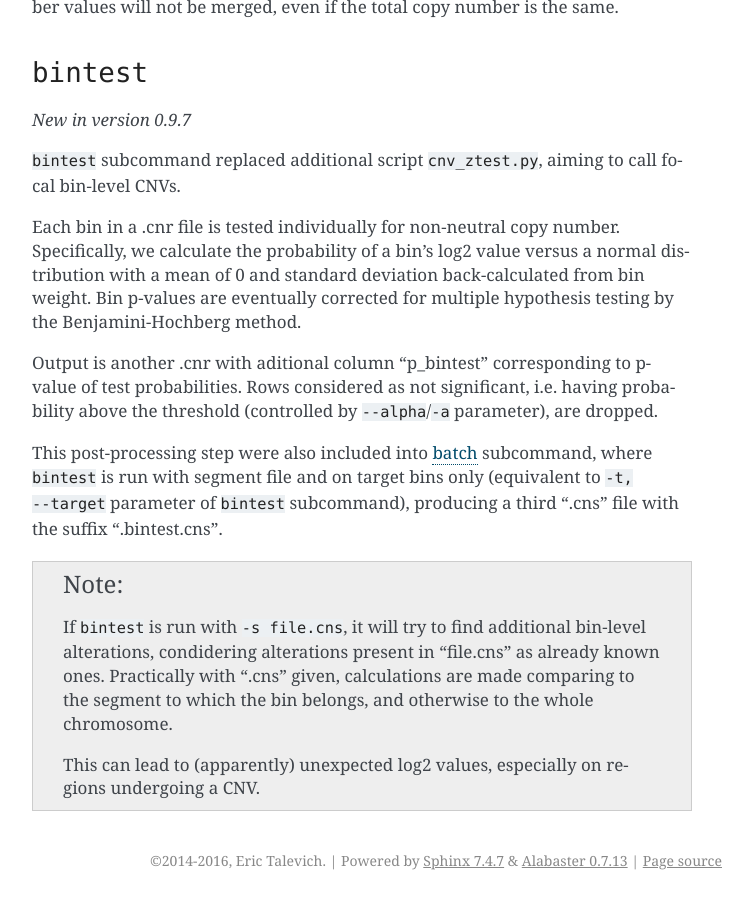
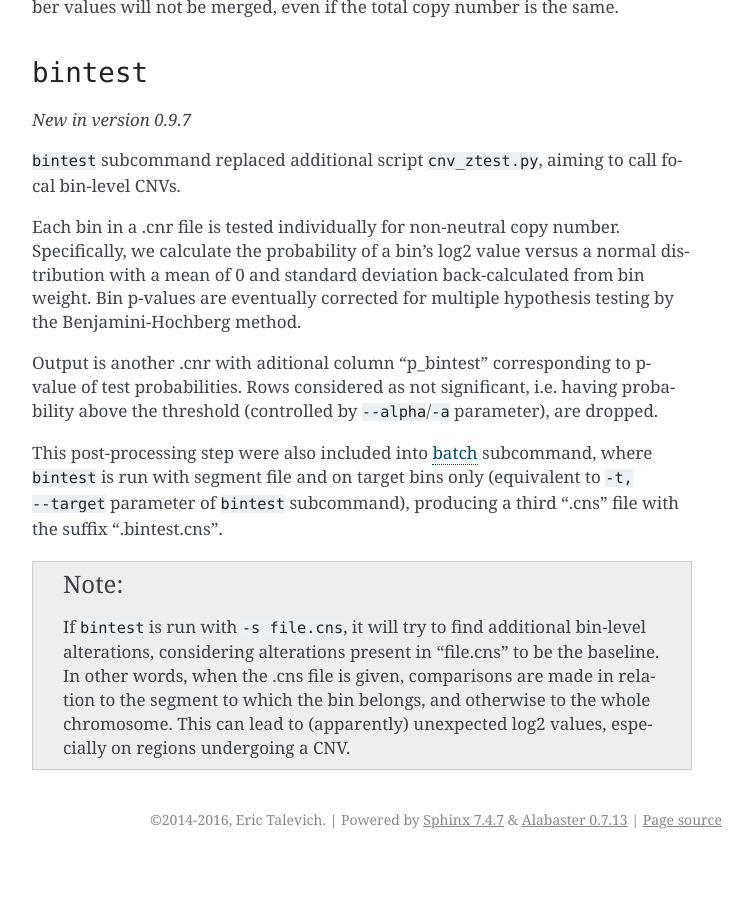
Before and after one commit to etal/cnvkit, a Sphinx documentation site: the page built from doc/pipeline.rst, in a window 1280 px wide and 900 px high, scrolled down 17028 px. Shown: the whole window, without its empty margins (388-1141 px from the left). Built offline with Sphinx 7.4.7, drawn with Linux system fonts in a browser that asks for light colours; the version number is read from the project's files by our own code; after the commit the page ends 17887 px from its top, so only the background shows below that.

Commit message:
Changes - iter 7
Co-authored-by: Kirill Tsukanov <tskir@users.noreply.github.com>

```diff
--- a/doc/pipeline.rst
+++ b/doc/pipeline.rst
@@ -846,6 +846,4 @@ Output is another .cnr with aditional column "p_bintest" corresponding to p-valu
 This post-processing step were also included into :ref:`batch` subcommand, where ``bintest`` is run with segment file and on target bins only (equivalent to ``-t, --target`` parameter of ``bintest`` subcommand), producing a third ".cns" file with the suffix ".bintest.cns".
 
 .. note::
-    If ``bintest`` is run with ``-s file.cns``, it will try to find additional bin-level alterations, condidering alterations present in "file.cns" as already known ones. Practically with ".cns" given, calculations are made comparing to the segment to which the bin belongs, and otherwise to the whole chromosome.
-
-    This can lead to (apparently) unexpected log2 values, especially on regions undergoing a CNV.
+    If ``bintest`` is run with ``-s file.cns``, it will try to find additional bin-level alterations, considering alterations present in "file.cns" to be the baseline. In other words, when the .cns file is given, comparisons are made in relation to the segment to which the bin belongs, and otherwise to the whole chromosome. This can lead to (apparently) unexpected log2 values, especially on regions undergoing a CNV.
```
